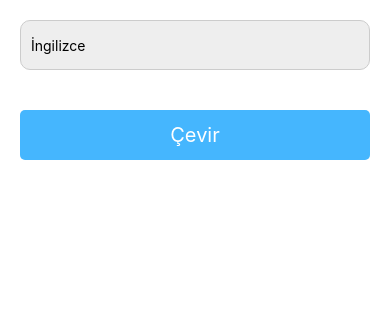
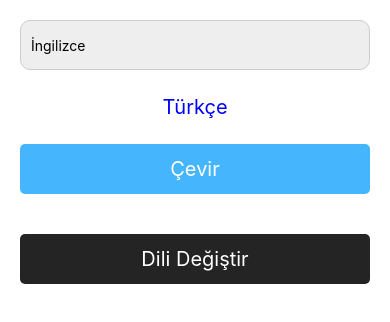
Before and after one commit to MehmetKart/translate, a React Native app: screen / in a window 390 px wide. Shown: the top 322 px of the page. Built offline with nearby package versions, Linux system fonts and the light colour scheme; no server answers.

Commit message:
feat (service): create translate service

```diff
--- /dev/null
+++ b/src/constants/index.js
@@ -0,0 +1 @@
+export const API_URL = 'https://libretranslate.de';
--- a/src/screens/Home/index.js
+++ b/src/screens/Home/index.js
@@ -1,20 +1,61 @@
-import React, {useState} from 'react';
-import {SafeAreaView} from 'react-native';
+import React, {useEffect, useState} from 'react';
 import Input from '../../components/Input';
 import Button from '../../components/Button';
+import Text from '../../components/Text';
+import {Container} from './styles';
+import {translateTo} from '../../services';
 
 const Home = () => {
-  const [text, setText] = useState('');
+  const [query, setQuery] = useState('');
+  const [to, setTo] = useState('en');
+  const [from, setFrom] = useState('tr');
+  const [translated, setTranslated] = useState('');
+
+  const [placeholder, setPlaceholder] = useState({
+    toPlaceholder: 'İngilizce',
+    fromPlaceholder: 'Türkçe',
+  });
+
+  useEffect(() => {
+    translate();
+  }, []);
+
+  useEffect(() => {
+    setPlaceholder({
+      toPlaceholder: to === 'en' ? 'İngilizce' : 'Türkçe',
+      fromPlaceholder: from === 'en' ? 'İngilizce' : 'Türkçe',
+    });
+  }, [to, from]);
+
+  const translate = async () => {
+    await translateTo(query, to, from)
+      .then(res => {
+        if (res && res.data) setTranslated(res.data.translatedText);
+      })
+      .catch(err => console.log(err));
+  };
+
+  const replaceTranslate = () => {
+    setTo(to === 'en' ? 'tr' : 'en');
+    setFrom(from === 'en' ? 'tr' : 'en');
+  };
+
   return (
-    <SafeAreaView>
+    <Container>
       <Input
-        value={text}
-        placeholder="İngilizce"
-        onChangeText={value => setText(value)}
+        value={query}
+        placeholder={placeholder.toPlaceholder}
+        onChangeText={val => setQuery(val)}
       />
 
-      <Button text={'Çevir'} bgColor={'#45b6fe'} />
-    </SafeAreaView>
+      <Text text={placeholder.fromPlaceholder} size={20} color="blue" />
+
+      {!!translated && <Text text={translated} />}
+
+      <Button text="Çevir" bgColor="#45b6fe" onClick={translate} />
+
+      <Button text="Dili Değiştir" onClick={replaceTranslate} />
+    </Container>
   );
 };
 
--- /dev/null
+++ b/src/screens/Home/styles.js
@@ -0,0 +1,7 @@
+import styled from 'styled-components/native';
+
+const Container = styled.SafeAreaView`
+  flex: 1;
+`;
+
+export {Container};
--- /dev/null
+++ b/src/services/index.js
@@ -0,0 +1,14 @@
+import axios from 'axios';
+import {API_URL} from '../constants';
+
+const translateTo = async (text, to, from) => {
+  const body = {
+    q: text,
+    source: to,
+    target: from,
+    format: 'text',
+  };
+  return await axios.post(`${API_URL}/translate`, body);
+};
+
+export {translateTo};
```
